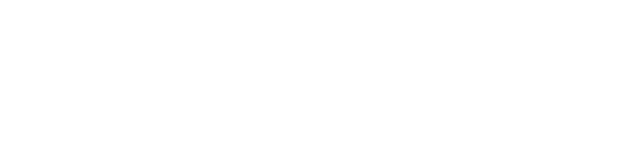
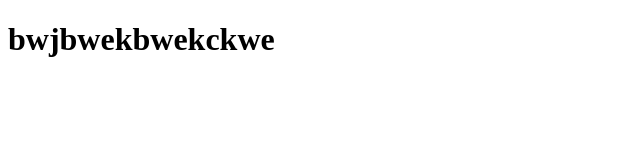
Before and after one commit to AnmolHangloo/test1, a plain HTML site: page index.html in a window 1280 px wide. Shown: the whole page, without its empty margins (0-640 px from the left). Drawn offline with Linux system fonts and the light colour scheme.

Commit message:
Update index.html

```diff
--- a/index.html
+++ b/index.html
@@ -6,7 +6,7 @@
     <title>Document</title>
 </head>
 <body>
-    <h1 bwjbwekbwekckwe>
+    <h1> bwjbwekbwekckwe
 
     </h1>
 </body>
```
